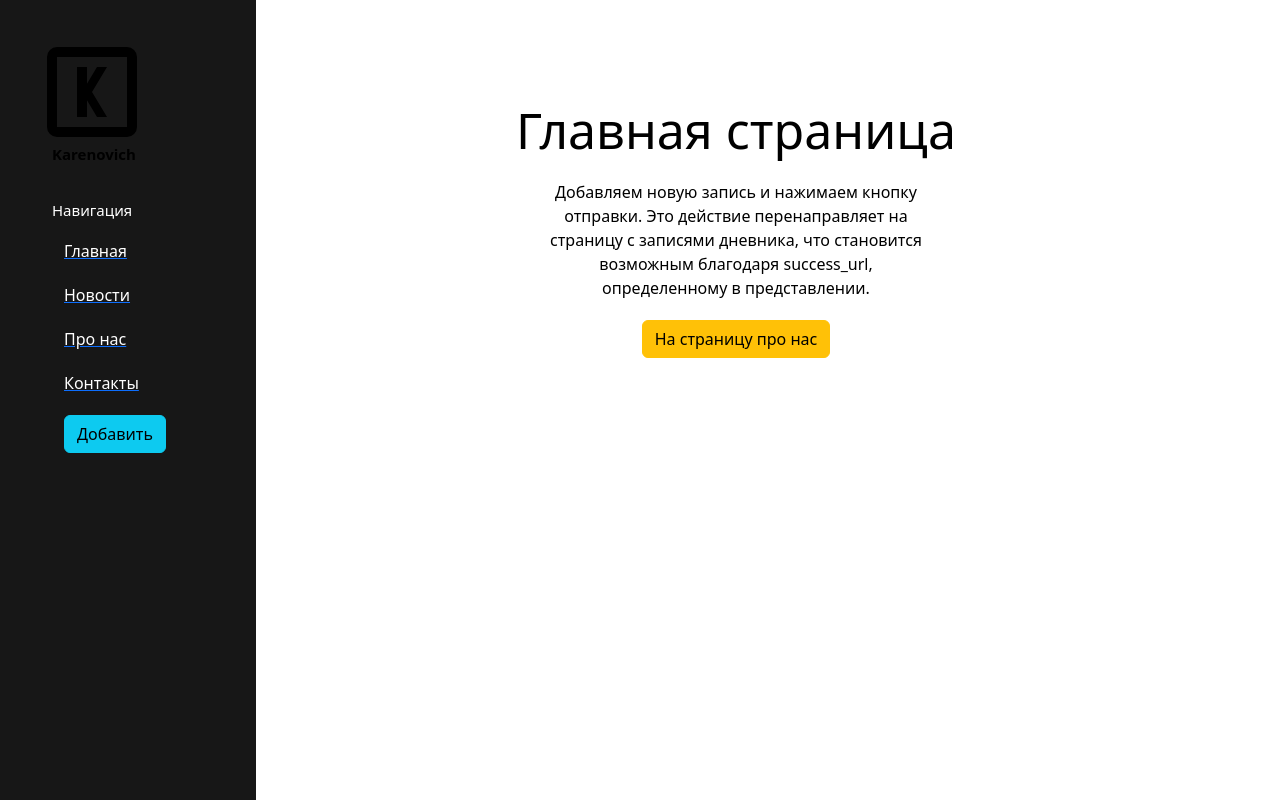
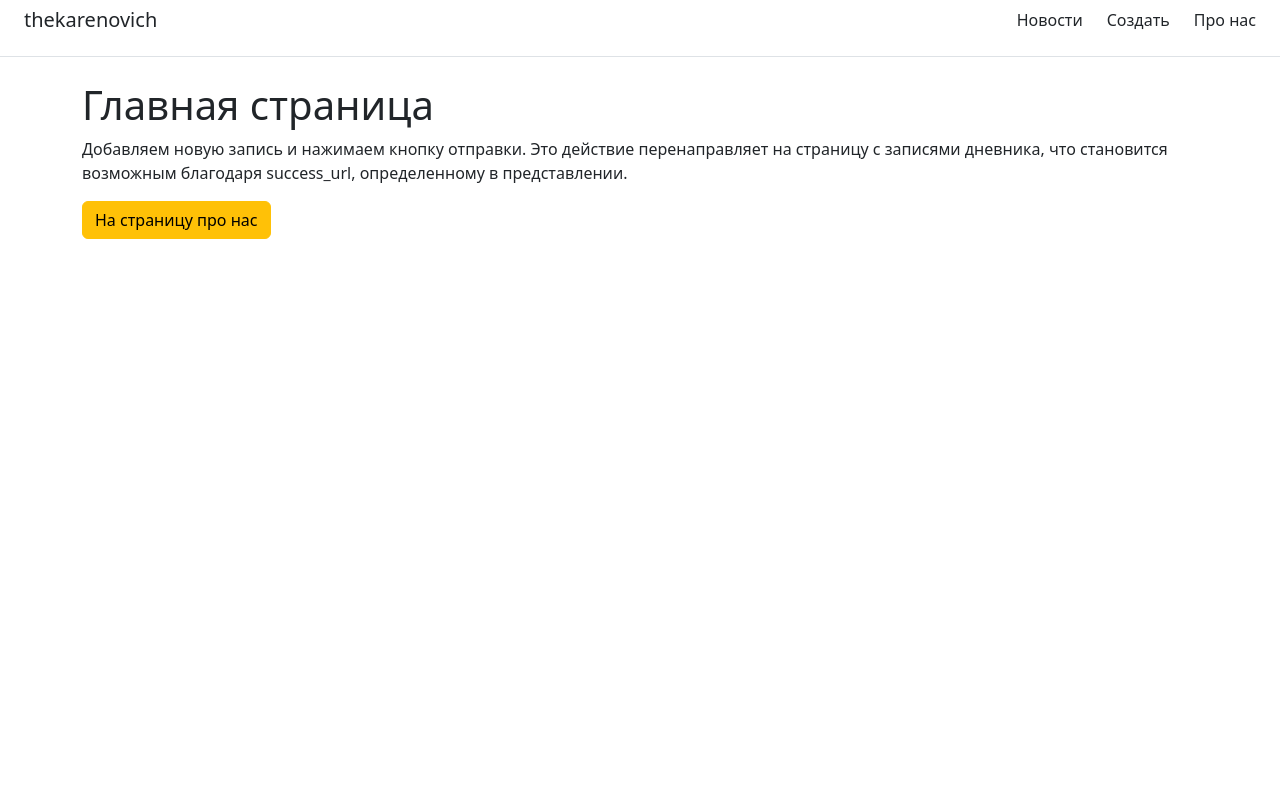
Before and after one commit to thekarenovich/web_psql, a Django app: page / in a window 1280 px wide. Run offline with Django 4.2, Linux system fonts and the light colour scheme.

Commit message:
Update base.html

```diff
--- a/erik/main/templates/main/base.html
+++ b/erik/main/templates/main/base.html
@@ -6,24 +6,20 @@
     <title>{% block title %}{% endblock %}</title>
     <link rel="stylesheet" href="https://cdn.jsdelivr.net/npm/bootstrap@5.2.0/dist/css/bootstrap.min.css">
     <link rel="stylesheet" href="{% static 'main/css/main.css' %}">
+
 </head>
 <body>
-    <aside>
-        <img src="{% static 'main/img/logo_simple.svg' %}" alt="Лого">
-        <span class="logo">Karenovich</span>
-        <h3>Навигация</h3>
-        <ul>
-            <a href="{% url 'home' %}"><li>Главная</li></a>
-            <a href="{% url 'news_home' %}"><li>Новости</li></a>
-            <a href="{% url 'about' %}"><li>Про нас</li></a>
-            <a href=""><li>Контакты</li></a>
-            <a href="{% url 'create' %}"><li><button class="btn btn-info">Добавить</button></li></a>
-
-        </ul>
-    </aside>
-    <main>
-        {% block content %}
-        {% endblock %}
-    </main>
+    <div class="d-flex flex-column flex-md-row align-items-center pb-3 mb-4 border-bottom">
+        <h5 class="my-0 mx-4 mr-md-auto font-weight-normal">thekarenovich</h5>
+          <nav class="d-inline-flex mt-2 mt-md-0 ms-md-auto">
+<!--            <a class="me-4 py-2 text-dark text-decoration-none" href="{% url 'home' %}">Главная</a>-->
+            <a class="me-4 py-2 text-dark text-decoration-none" href="{% url 'news_home' %}">Новости</a>
+            <a class="me-4 py-2 text-dark text-decoration-none" href="{% url 'create' %}">Создать</a>
+            <a class="me-4 py-2 text-dark text-decoration-none" href='{% url "about" %}'>Про нас</a>
+          </nav>
+    </div>
+    <div class="container">
+        {% block content %}{% endblock %}
+    </div>
 </body>
 </html>
```
